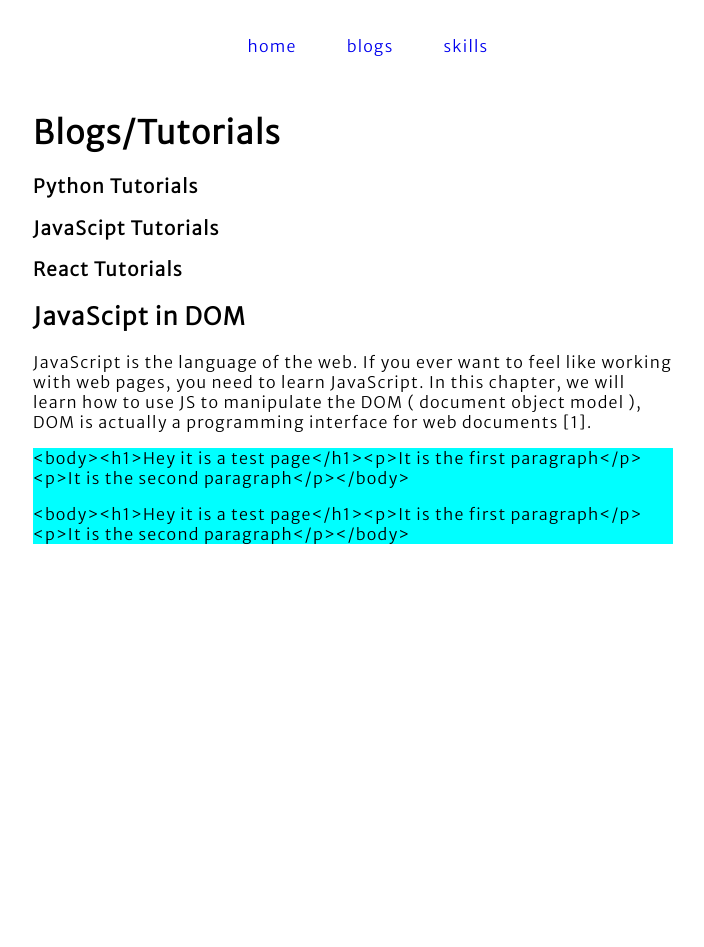
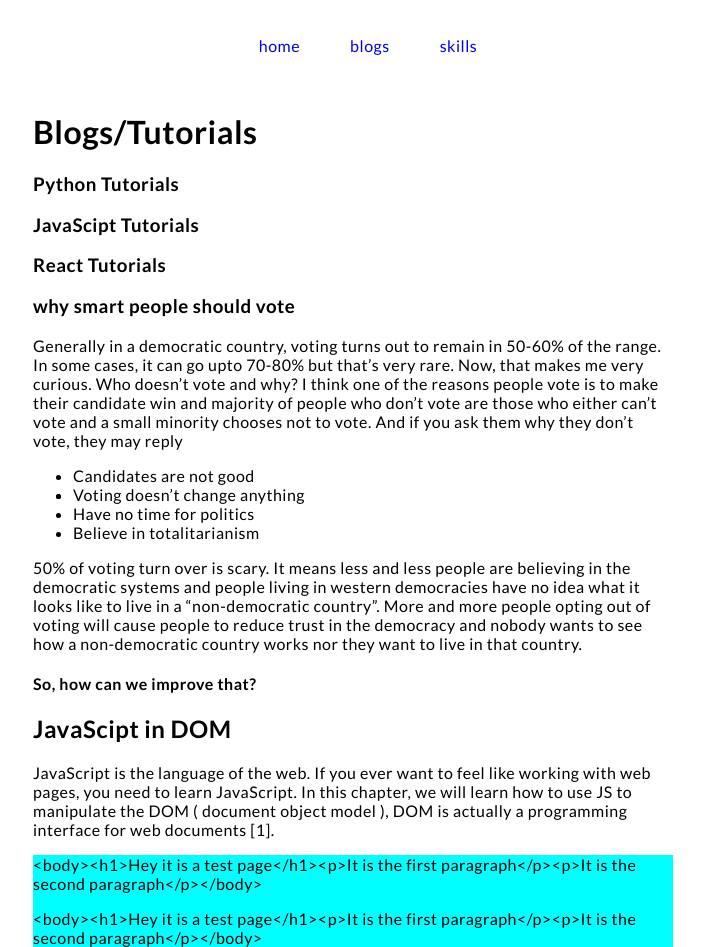
Before and after one commit to grewal25/saran-portfolio, a React (Create React App) app: page /blog in a window 1280 px wide. Shown: the whole page, without its empty margins (287-991 px from the left). Before the commit the page ends 800 px from the top, so only its background shows below. Built offline with nearby package versions, Linux system fonts and the light colour scheme.

Commit message:
fonts added

```diff
--- a/public/index.html
+++ b/public/index.html
@@ -3,11 +3,9 @@
   <head>
     <meta charset="utf-8" />
     <link rel="icon" href="%PUBLIC_URL%/photo.jpeg" />
-    <link rel="preconnect" href="https://fonts.gstatic.com">
-<link href="https://fonts.googleapis.com/css2?family=Merriweather+Sans:wght@300&display=swap" rel="stylesheet">
-    <!-- <link rel="preconnect" href="https://fonts.gstatic.com">
-    <link href="https://fonts.googleapis.com/css2?family=Roboto+Mono:wght@400&display=swap" rel="stylesheet"> -->
-    <meta name="viewport" content="width=device-width, initial-scale=1" />
+    <link rel="preconnect" href="https://fonts.googleapis.com">
+<link rel="preconnect" href="https://fonts.gstatic.com" crossorigin>
+<link href="https://fonts.googleapis.com/css2?family=Lato:wght@400;700&display=swap" rel="stylesheet">
     <meta name="theme-color" content="#000000" />
     <meta
       name="description"
--- a/src/Page/Blog/Blog.js
+++ b/src/Page/Blog/Blog.js
@@ -17,6 +17,30 @@ export default function Blog() {
       <h3>Python Tutorials</h3>
       <h3>JavaScipt Tutorials</h3>
       <h3>React Tutorials</h3>
+
+      <h3>why smart people should vote</h3>
+      <p>Generally in a democratic country, voting turns out to remain in 50-60% of the range. In some cases, it can go upto 70-80% but that’s very rare. Now, that makes me very curious. Who doesn’t vote and why?
+
+I think one of the reasons people vote is to make their candidate win and majority of people who don’t vote are those who either can’t vote and a small minority chooses not to vote. And if you ask them why they don’t vote, they may reply
+</p>
+
+<ul>
+  <li>Candidates are not good
+</li>
+<li><li>Voting doesn’t change anything
+</li>
+</li>
+<li>Have no time for politics
+</li>
+<li>Believe in totalitarianism
+</li>
+</ul>
+
+<p>50% of voting turn over is scary. It means less and less people are believing in the democratic systems and people living in western democracies have no idea what it looks like to live in a “non-democratic country”.
+More and more people opting out of voting will cause people to reduce trust in the democracy and nobody wants to see how a non-democratic country works nor they want to live in that country.
+</p>
+
+<h4>So, how can we improve that?</h4>
 
       <h2>JavaScipt in DOM</h2>
       <p>JavaScript is the language of the web. If you ever want to feel like working with web pages, you need to learn JavaScript. In this chapter, we will learn how to use JS to manipulate the DOM ( document object model ), DOM is actually a programming interface for web documents [1].</p>
--- a/src/index.css
+++ b/src/index.css
@@ -1,7 +1,4 @@
 body {
-  /* margin: 0;
-  font-family: 'Roboto Mono', monospace; */
-
-  font-family: 'Merriweather Sans', sans-serif;
-  letter-spacing: 1.25px;
+  font-family: 'Lato', sans-serif;
+  letter-spacing: 0.5px;
 }
```
